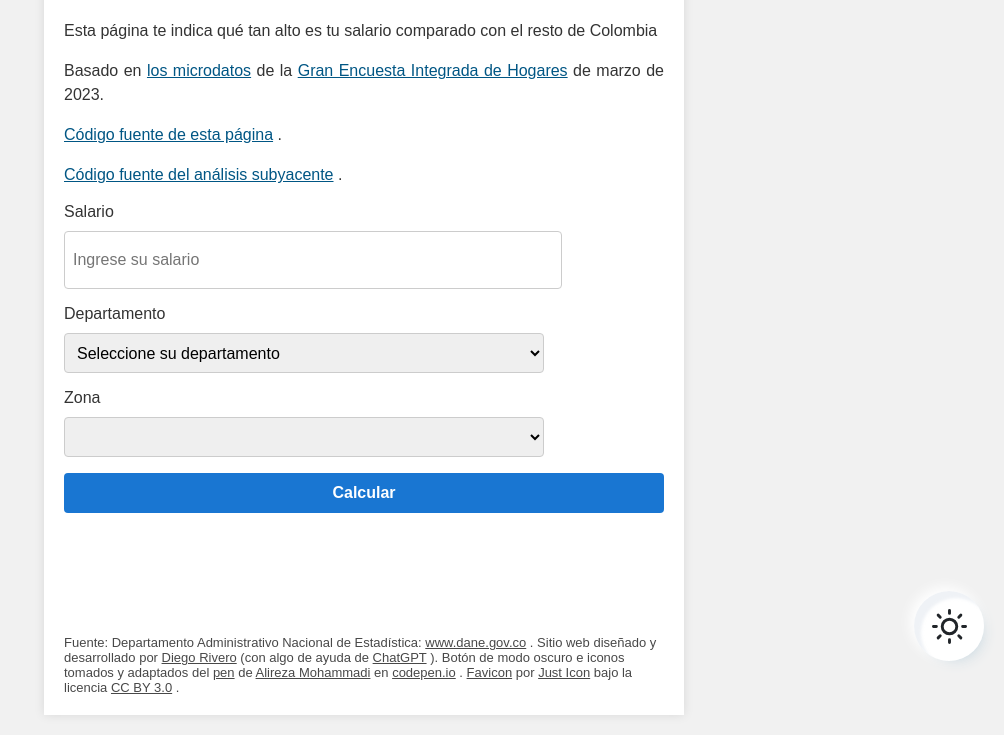
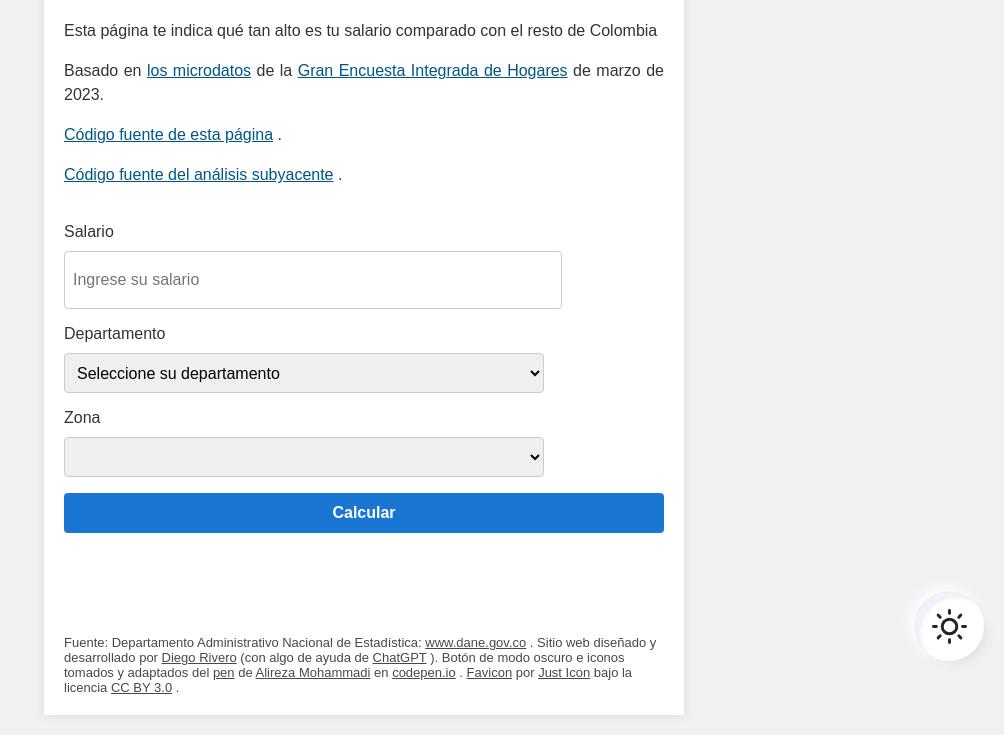
Before and after one commit to isthistechsupport/geih_fn, an Astro site in the folder web/: page / in a window 1280 px wide. Shown: the part 119-854 px from the top of the page, without its empty margins (276-1280 px from the left). Built offline with nearby package versions, Linux system fonts and the light colour scheme; Astro itself is replaced by a stand-in of ours.

Commit message:
added some padding to the form itself

```diff
--- a/web/src/styles/global.css
+++ b/web/src/styles/global.css
@@ -279,6 +279,10 @@ body.dark-mode .dark-mode-toggle:hover {
     margin-bottom: 20px;
 }
 
+form {
+    padding-top: 20px;
+}
+
 input,
 select {
     width: 80%;
```
